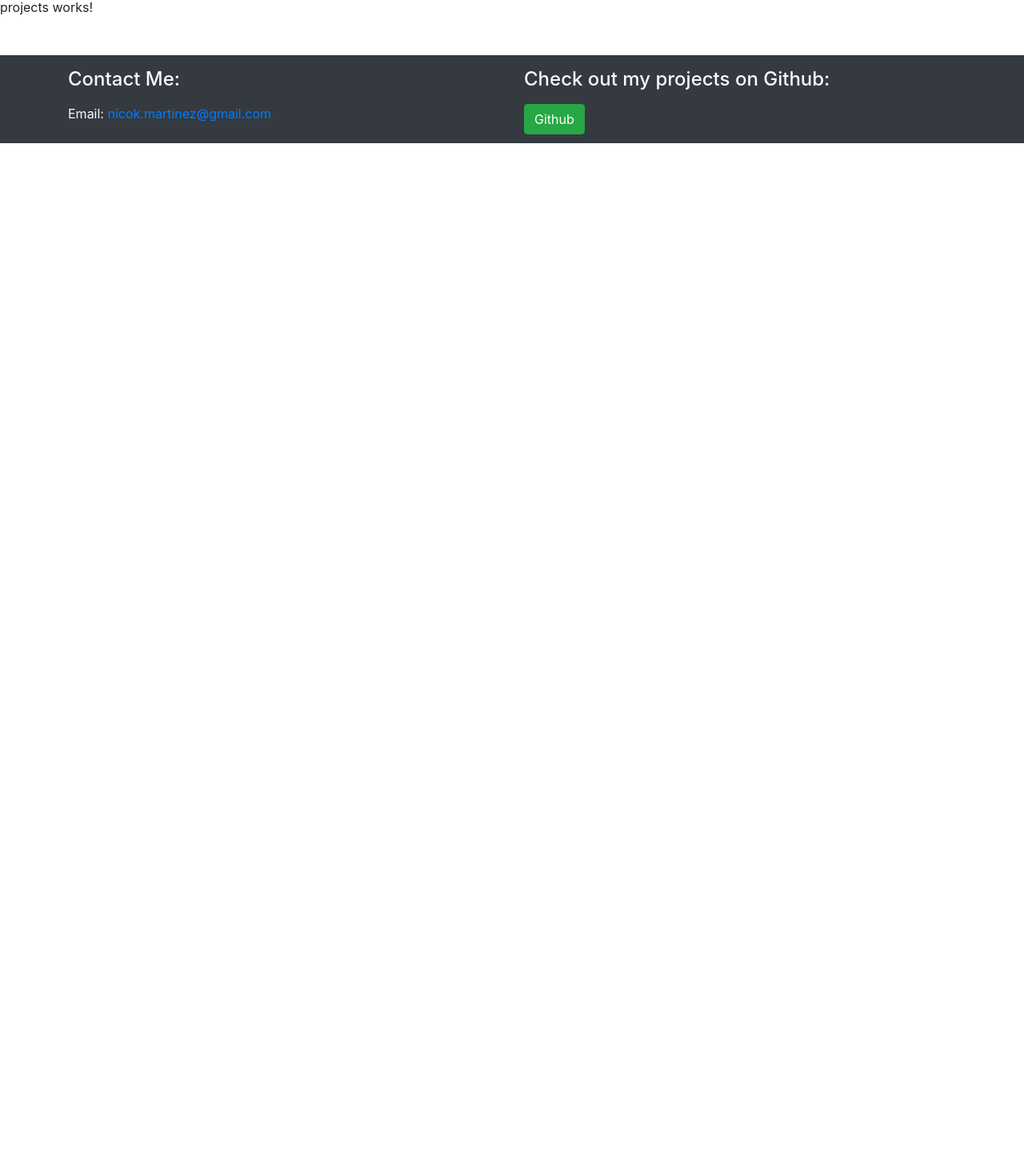
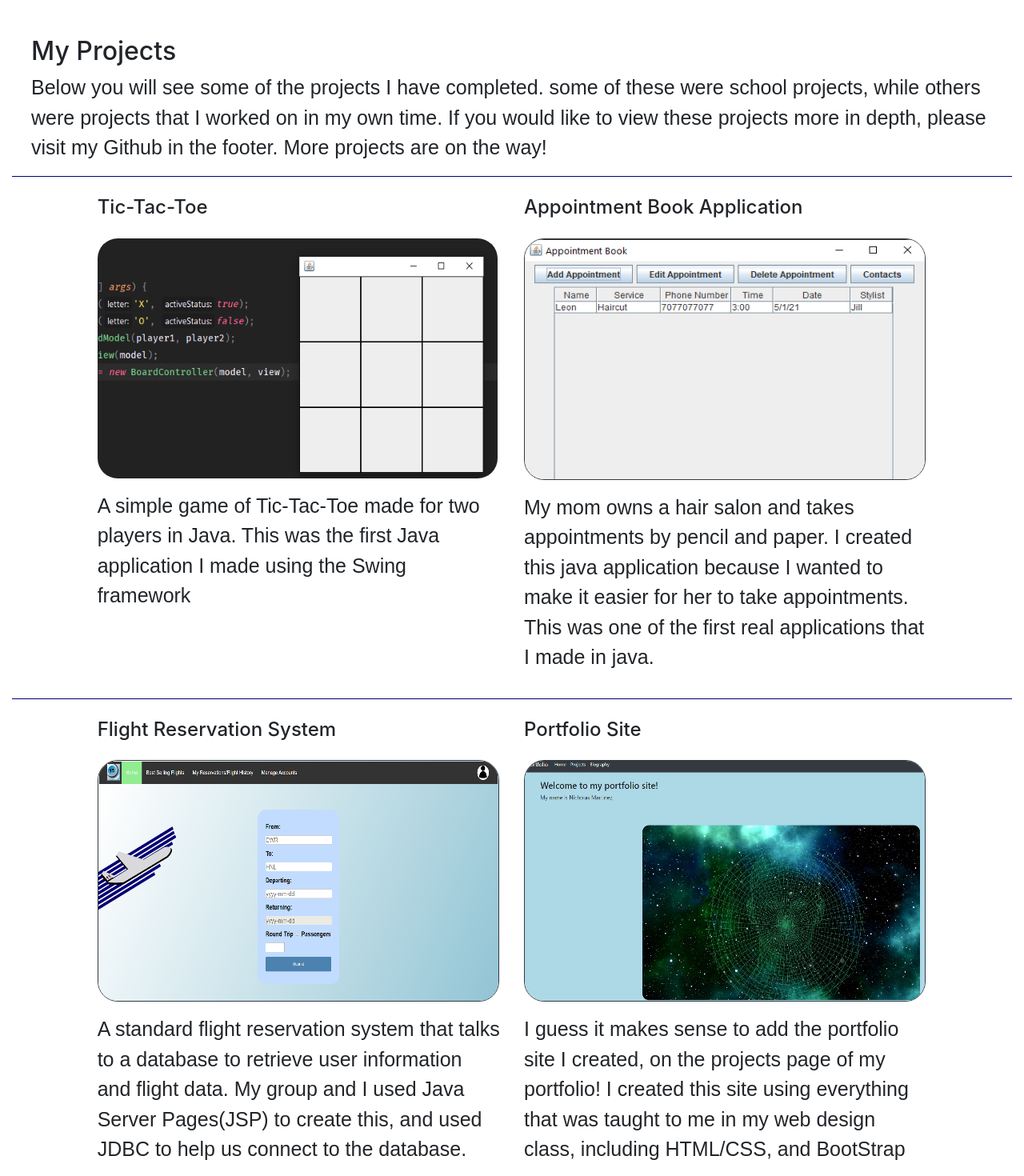
Before and after one commit to Nick7878/final-portfolio-site, an Angular app: page /projects in a window 1280 px wide. Shown: the part 59-1529 px from the top of the page at 80% size. Before the commit the page ends 800 px from the top, so only its background shows below. Built offline with nearby package versions, Linux system fonts and the light colour scheme.

Commit message:
Created the Projects Page. More projects will ba added after completion of the Biography page

```diff
--- a/src/app/footer/footer.component.css
+++ b/src/app/footer/footer.component.css
@@ -3,3 +3,7 @@
   width: 100%;
   height: 110px;
 }
+
+#email {
+  font-size: 20px;
+}
--- a/src/app/home/home.component.css
+++ b/src/app/home/home.component.css
@@ -11,10 +11,6 @@ hr {
 p {
   font-size: 25px;
   font-family: 'Quicksand', sans-serif;
-}
-
-#email {
-  font-size: 20px;
 }
 
 @keyframes fadeIn {
--- a/src/app/projects/projects.component.css
+++ b/src/app/projects/projects.component.css
@@ -0,0 +1,37 @@
+img {
+  border-radius: 25px;
+  animation-duration: .54s;
+  animation-name: fadeIn;
+  animation-timing-function: cubic-bezier(.71,.55,.62,1.57);
+}
+
+hr {
+  background-color: darkblue;
+}
+
+p {
+  font-size: 25px;
+  font-family: 'Quicksand', sans-serif;
+}
+
+@keyframes fadeIn {
+  from {
+    opacity: 0;
+    transform: scale(.9, .9);
+  }
+  to {
+    opacity: 1;
+    transform: scale(1, 1);
+  }
+}
+
+@keyframes fade {
+  from {
+    opacity: 0;
+    transform: scale(.9, .9);
+  }
+  to {
+    opacity: 1;
+    transform: scale(1, 1);
+  }
+}
--- a/src/app/projects/projects.component.html
+++ b/src/app/projects/projects.component.html
@@ -1 +1,53 @@
-<p>projects works!</p>
+<article class="container-fluid align-self-center">
+  <header class="pt-5 ml-4">
+    <h2>My Projects</h2>
+    <p>Below you will see some of the projects I have completed. some of these were school projects, while others were
+      projects that I worked on in my own time. If you would like to view these projects more in depth, please visit
+      my Github in the footer. More projects are on the way!</p>
+  </header>
+
+  <hr>
+
+  <section class="row mt-4 justify-content-center">
+    <header class="col-md-5">
+      <h4>Tic-Tac-Toe</h4>
+      <figure>
+        <img src="assets/tic_tac_toe.png" class="mt-3">
+        <p class="mt-3">A simple game of Tic-Tac-Toe made for two players in Java. This was the first Java application I made using the Swing framework</p>
+      </figure>
+    </header>
+
+    <header class="col-md-5">
+      <h4>Appointment Book Application</h4>
+      <figure>
+        <img class="mt-3 border border-dark" src="assets/appointment_book.png">
+        <p class="mt-3">My mom owns a hair salon and takes appointments by pencil and paper. I created this java application
+          because I wanted to make it easier for her to take appointments. This was one of the first real
+          applications that I made in java.</p>
+      </figure>
+    </header>
+  </section>
+
+  <hr>
+
+  <section class="row mt-4 justify-content-center">
+    <header class="col-md-5">
+      <h4>Flight Reservation System</h4>
+      <figure>
+        <img class="mt-3 border border-dark" src="assets/flight_reservation_system_homepage.png">
+        <p class="mt-3">A standard flight reservation system that talks to a database to retrieve user information and flight data.
+          My group and I used Java Server Pages(JSP) to create this, and used JDBC to help us connect to the database.</p>
+      </figure>
+    </header>
+
+    <header class="col-md-5">
+      <h4>Portfolio Site</h4>
+      <figure>
+        <img class="mt-3 border border-dark"src="assets/portfolioSite.png">
+        <p class="mt-3">I guess it makes sense to add the portfolio site I created, on the projects page of my portfolio!
+          I created this site using everything that was taught to me in my web design class, including HTML/CSS, and BootStrap</p>
+      </figure>
+    </header>
+  </section>
+
+</article>
```
